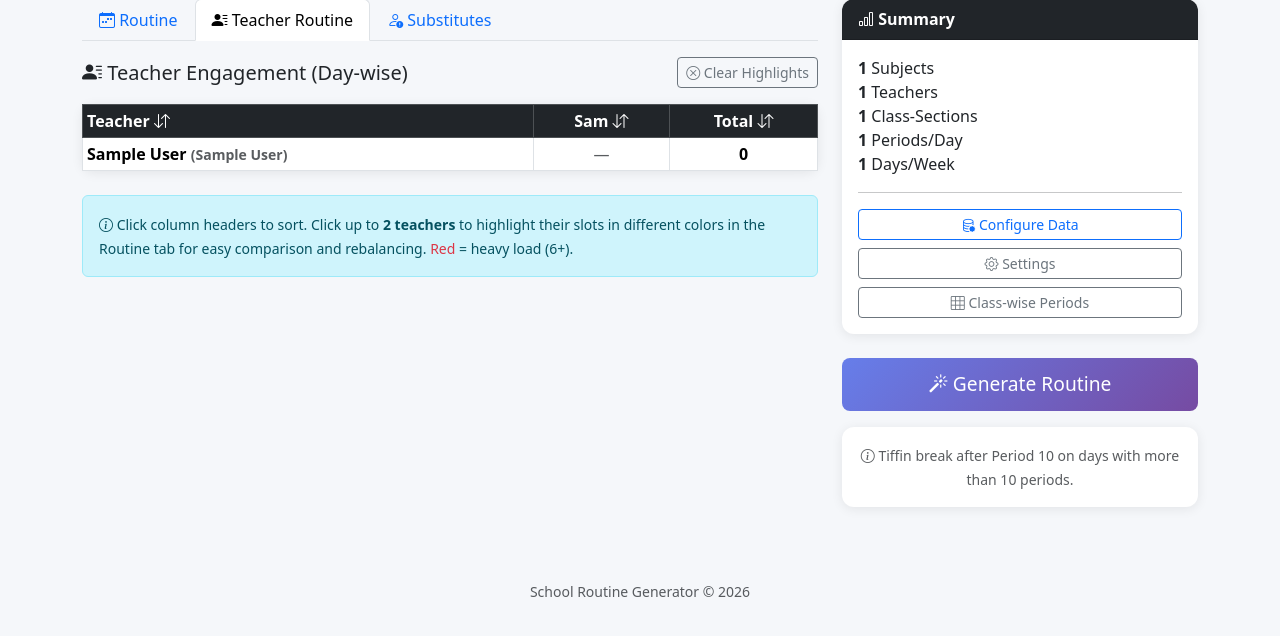
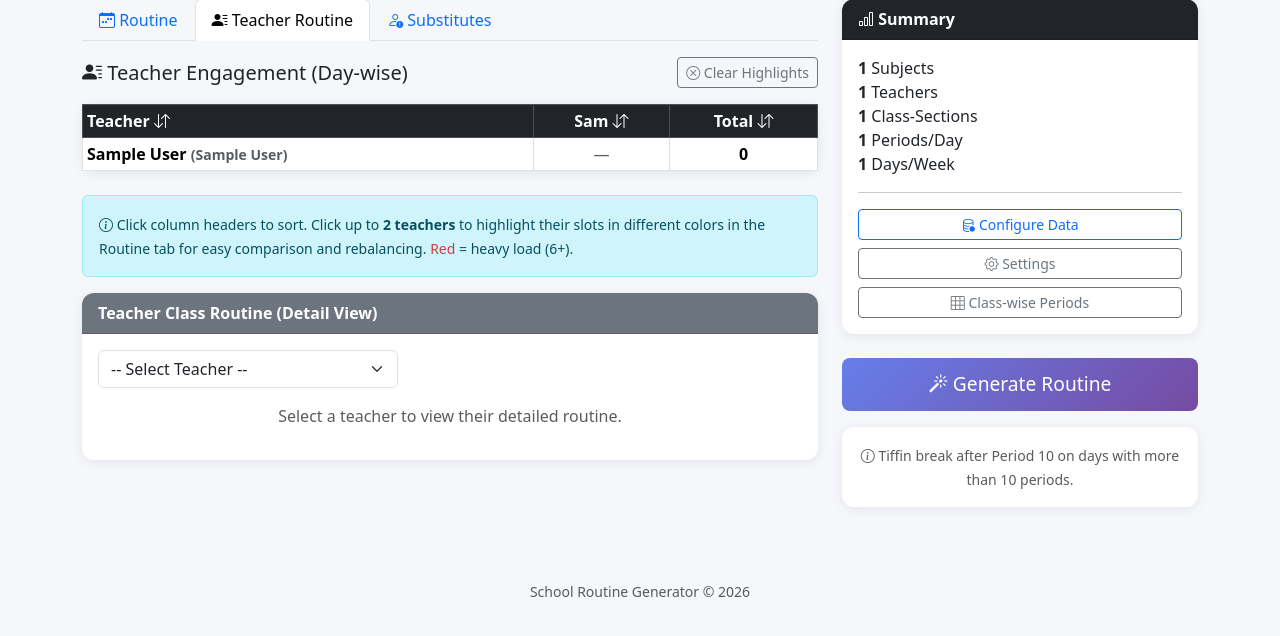
Before and after one commit to DebadityaMondal/RoutineManager, a Flask app: template templates/index.html in a window 1280 px wide, after a click on "Teacher Routine". Shown: the part 81-717 px from the top of the page. Run offline with Flask 3, Linux system fonts and the light colour scheme; tables that the repository leaves empty hold one stand-in row (values such as "Sample post"); the template is opened without the code that fills it: values that come from a table or form of the project are taken from there, most other values are stand-ins (such as "Sample title", 1, 10 or a date in 2020).

Commit message:
introduce teacher routine details

```diff
--- a/templates/index.html
+++ b/templates/index.html
@@ -181,6 +181,27 @@
                 <div class="alert alert-info mt-2">
                     <small><i class="bi bi-info-circle"></i> Click column headers to sort. Click up to <strong>2 teachers</strong> to highlight their slots in different colors in the Routine tab for easy comparison and rebalancing. <span class="text-danger">Red</span> = heavy load (6+).</small>
                 </div>
+
+                <!-- Teacher Detail Routine View -->
+                <div class="card mt-3">
+                    <div class="card-header bg-secondary text-white">
+                        <i class="bi bi-calendar-person"></i> Teacher Class Routine (Detail View)
+                    </div>
+                    <div class="card-body">
+                        <div class="mb-3">
+                            <select id="teacherDetailSelect" class="form-select" style="max-width: 300px;">
+                                <option value="">-- Select Teacher --</option>
+                                {% for teacher in teachers %}
+                                <option value="{{ teacher.name }}">{{ teacher.name }}{% if teacher.short_name %} ({{ teacher.short_name }}){% endif %}</option>
+                                {% endfor %}
+                            </select>
+                        </div>
+                        <div id="teacherDetailView">
+                            <p class="text-muted text-center">Select a teacher to view their detailed routine.</p>
+                        </div>
+                    </div>
+                </div>
+
                 {% else %}
                 <div class="card">
                     <div class="card-body text-center py-5">
@@ -318,6 +339,12 @@
 
 {% block scripts %}
 <script>
+// Routine data for JS use
+const routineData = {{ routine | tojson | safe if routine else '{}' }};
+const daysList = {{ settings.days_list | tojson | safe }};
+const maxPeriods = {{ max_periods }};
+const tiffinAfter = {{ tiffin_after }};
+
 document.addEventListener('DOMContentLoaded', function() {
     const editBtn = document.getElementById('editRoutineBtn');
     const saveBtn = document.getElementById('saveRoutineBtn');
@@ -528,6 +555,77 @@ document.addEventListener('DOMContentLoaded', function() {
             cell.classList.remove('teacher-highlight-high', 'teacher-highlight-low');
         });
     }
+
+    // ─── Teacher Detail Routine View ───
+    const detailSelect = document.getElementById('teacherDetailSelect');
+    const detailView = document.getElementById('teacherDetailView');
+
+    if (detailSelect && detailView) {
+        detailSelect.addEventListener('change', function() {
+            const teacher = this.value;
+            if (!teacher || !routineData || Object.keys(routineData).length === 0) {
+                detailView.innerHTML = '<p class="text-muted text-center">Select a teacher to view their detailed routine.</p>';
+                return;
+            }
+
+            // Build teacher's routine: day -> period -> {class, subject}
+            let html = '<div class="table-responsive"><table class="table table-bordered table-sm">';
+            html += '<thead class="table-dark"><tr><th>Day</th>';
+            for (let i = 1; i <= maxPeriods; i++) {
+                if (tiffinAfter > 0 && i === tiffinAfter + 1) {
+                    html += '<th class="text-center" style="background:#ff9800;color:#fff;min-width:40px;">T</th>';
+                }
+                html += '<th class="text-center">P' + i + '</th>';
+            }
+            html += '</tr></thead><tbody>';
+
+            daysList.forEach(function(day) {
+                html += '<tr><td class="fw-bold">' + day.substring(0, 3) + '</td>';
+                // Find what this teacher is doing each period
+                const dayPeriods = maxPeriods;
+                for (let i = 1; i <= dayPeriods; i++) {
+                    if (tiffinAfter > 0 && i === tiffinAfter + 1) {
+                        html += '<td class="text-center" style="background:#fff3e0;">🍱</td>';
+                    }
+                    let found = null;
+                    for (const [className, schedule] of Object.entries(routineData)) {
+                        const periods = schedule[day] || [];
+                        if ((i - 1) < periods.length && periods[i - 1]) {
+                            if (periods[i - 1].teacher === teacher) {
+                                found = { class: className, subject: periods[i - 1].subject };
+                                break;
+                            }
+                        }
+                    }
+                    if (found) {
+                        html += '<td class="text-center p-1" style="background:#e8f5e9;">';
+                        html += '<div style="font-weight:600;font-size:0.8rem;">' + found.subject + '</div>';
+                        html += '<div style="font-size:0.7rem;color:#666;">' + found.class + '</div>';
+                        html += '</td>';
+                    } else {
+                        html += '<td class="text-center text-muted">—</td>';
+                    }
+                }
+                html += '</tr>';
+            });
+
+            html += '</tbody></table></div>';
+
+            // Count summary
+            let totalPeriods = 0;
+            for (const day of daysList) {
+                for (const [className, schedule] of Object.entries(routineData)) {
+                    const periods = schedule[day] || [];
+                    for (const p of periods) {
+                        if (p && p.teacher === teacher) totalPeriods++;
+                    }
+                }
+            }
+            html += '<small class="text-muted">Total: <strong>' + totalPeriods + ' periods/week</strong></small>';
+
+            detailView.innerHTML = html;
+        });
+    }
 });
 </script>
 <style>
```
